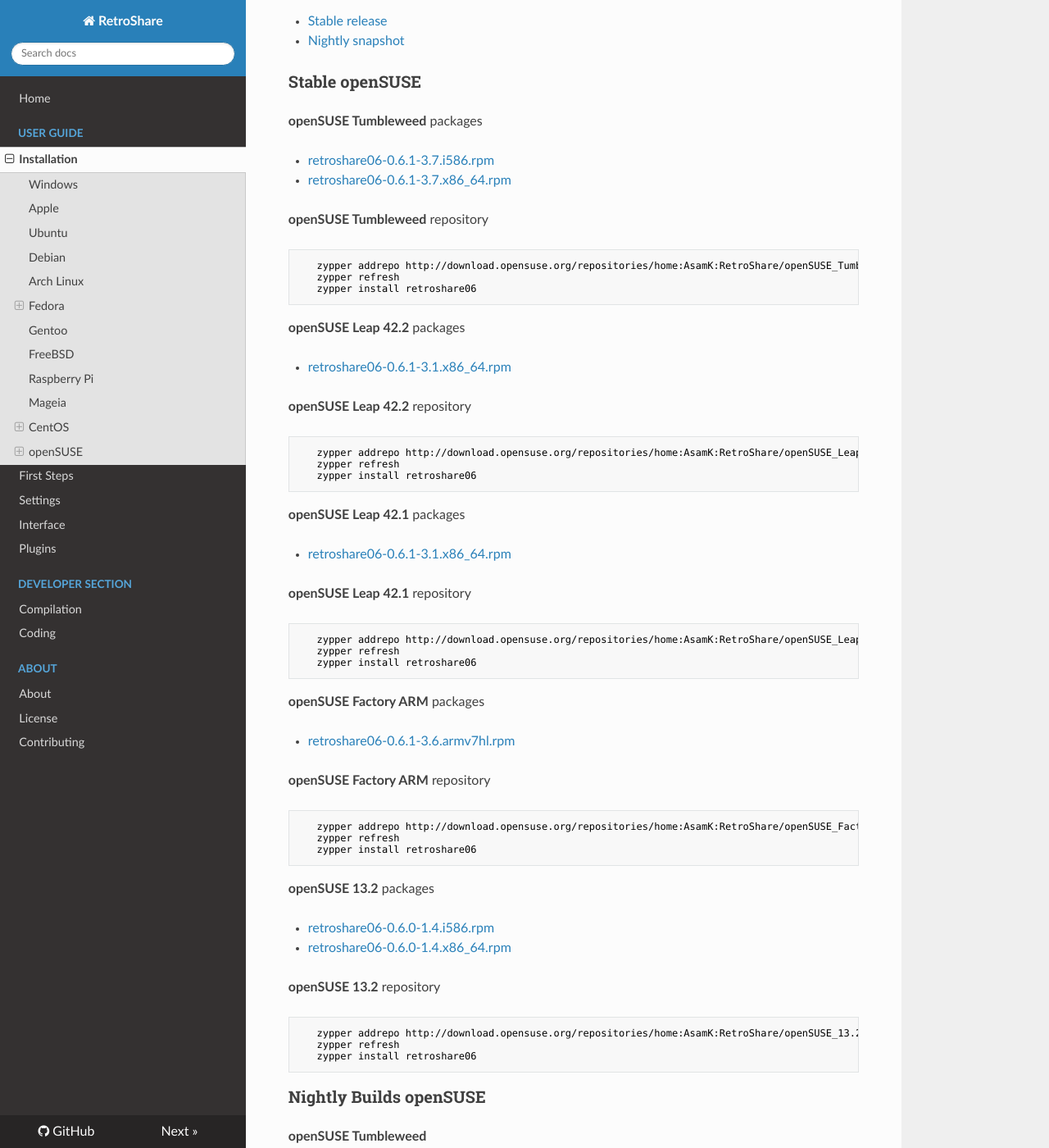
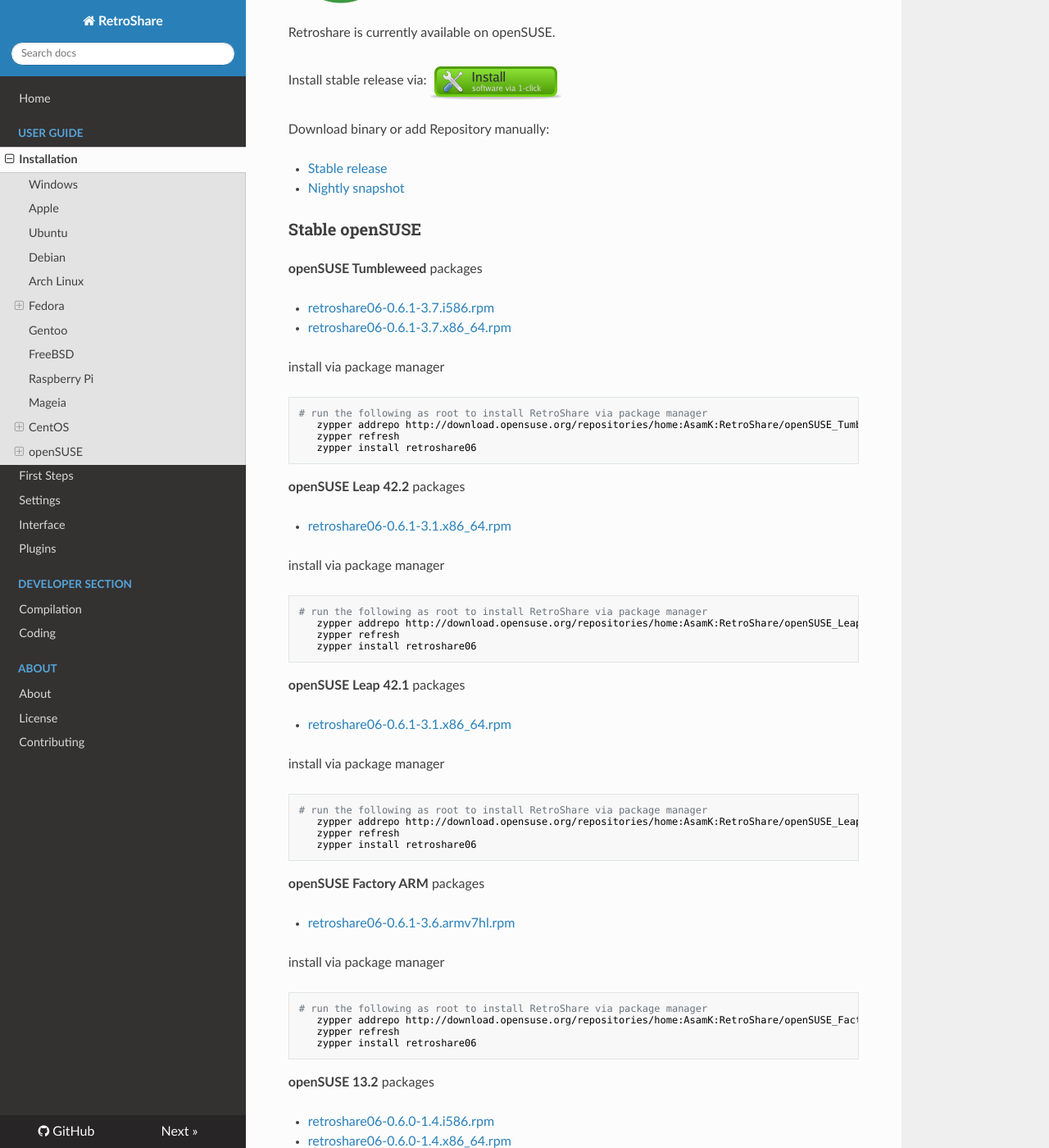
Before and after one commit to RetroShare/documentation, an MkDocs documentation site: the page built from docs/user-guide/installation.md, in a window 1280 px wide and 1400 px high, scrolled down 6131 px. Shown: the whole window at 82% size. Built offline with MkDocs 1.6.1, drawn with Linux system fonts in a browser that asks for light colours; nearby versions of some CDN libraries; old or Windows-style settings are respelled for this version of MkDocs; some of the changed text lies outside the part shown.

Commit message:
install shiny

```diff
--- a/docs/user-guide/installation.md
+++ b/docs/user-guide/installation.md
@@ -89,32 +89,40 @@
 
 ###Stable Fedora
 
+**Fedora 24**
+
  - Fedora 24 32bit [v0.6.1-3.1.i686.rpm](http://download.opensuse.org/repositories/home:/AsamK:/RetroShare/Fedora_24/i686/retroshare06-0.6.1-3.1.i686.rpm)
  - Fedora 24 64bit [v0.6.1-3.1.x86_64.rpm](http://download.opensuse.org/repositories/home:/AsamK:/RetroShare/Fedora_24/x86_64/retroshare06-0.6.1-3.1.x86_64.rpm)
 
-For **Fedora 24** run the following as **root**:
+install via package manager
 
+    # run the following as root to install RetroShare via package manager
        dnf config-manager --add-repo http://download.opensuse.org/repositories/home:AsamK:RetroShare/Fedora_24/home:AsamK:RetroShare.repo
        dnf install retroshare06
+
+**Fedora 23**
 
  - Fedora 23 32bit [v0.6.1-3.1.i686.rpm](http://download.opensuse.org/repositories/home:/AsamK:/RetroShare/Fedora_23/i686/retroshare06-0.6.1-3.1.i686.rpm)
  - Fedora 23 64bit [v0.6.1-3.1.x86_64.rpm](http://download.opensuse.org/repositories/home:/AsamK:/RetroShare/Fedora_23/x86_64/retroshare06-0.6.1-3.1.x86_64.rpm)
 
-For **Fedora 23** run the following as **root**:
+install via package manager
 
+    # run the following as root to install RetroShare via package manager
        dnf config-manager --add-repo http://download.opensuse.org/repositories/home:AsamK:RetroShare/Fedora_23/home:AsamK:RetroShare.repo
        dnf install retroshare06
 
 ###Nightly Builds Fedora
 These builds are released daily and may contain contain bugs.
 
-For **Fedora 24** run the following as **root**:
+**Fedora 24**
 
+    # run the following as root to install RetroShare via package manager
        dnf config-manager --add-repo http://download.opensuse.org/repositories/home:AsamK:RetroShare/Fedora_24/home:AsamK:RetroShare.repo
        dnf install retroshare06-git
 
-For **Fedora 23** run the following as *+root**:
+**Fedora 23**
 
+    # run the following as root to install RetroShare via package manager
        dnf config-manager --add-repo http://download.opensuse.org/repositories/home:AsamK:RetroShare/Fedora_23/home:AsamK:RetroShare.repo
        dnf install retroshare06-git
 
@@ -157,12 +165,13 @@
 ###Stable CentOS
 Stable builds are official releases.
 
-Stable Package for CentOS:
+**CentOS 7**
 
- - CentOS 7 64bit [v0.6.1-3.1.x86_64.rpm](http://download.opensuse.org/repositories/home:/AsamK:/RetroShare/CentOS_7/x86_64/retroshare06-0.6.1-3.1.x86_64.rpm)
+ - 64bit [v0.6.1-3.1.x86_64.rpm](http://download.opensuse.org/repositories/home:/AsamK:/RetroShare/CentOS_7/x86_64/retroshare06-0.6.1-3.1.x86_64.rpm)
 
-For **CentOS 7** run the following as root:
+install via package manager
 
+    # run the following as root to install RetroShare via package manager
        cd /etc/yum.repos.d/
        wget http://download.opensuse.org/repositories/home:AsamK:RetroShare/CentOS_7/home:AsamK:RetroShare.repo
        yum install retroshare06
@@ -170,8 +179,9 @@
 ###Nightly Builds CentOS
 These builds are released daily and may contain contain bugs.
 
-For **CentOS 7** run the following as root:
+install via package manager
 
+    # run the following as root to install RetroShare via package manager
        cd /etc/yum.repos.d/
        wget http://download.opensuse.org/repositories/home:AsamK:RetroShare/CentOS_7/home:AsamK:RetroShare.repo
        yum install retroshare06-git
@@ -197,8 +207,9 @@
  - [retroshare06-0.6.1-3.7.i586.rpm](http://download.opensuse.org/repositories/home:/AsamK:/RetroShare/openSUSE_Tumbleweed/i586/retroshare06-0.6.1-3.7.i586.rpm)
  - [retroshare06-0.6.1-3.7.x86_64.rpm](http://download.opensuse.org/repositories/home:/AsamK:/RetroShare/openSUSE_Tumbleweed/x86_64/retroshare06-0.6.1-3.7.x86_64.rpm)
 
-**openSUSE Tumbleweed** repository
+install via package manager
 
+    # run the following as root to install RetroShare via package manager
        zypper addrepo http://download.opensuse.org/repositories/home:AsamK:RetroShare/openSUSE_Tumbleweed/home:AsamK:RetroShare.repo
        zypper refresh
        zypper install retroshare06
@@ -207,8 +218,9 @@
 
  - [retroshare06-0.6.1-3.1.x86_64.rpm](http://download.opensuse.org/repositories/home:/AsamK:/RetroShare/openSUSE_Leap_42.2/x86_64/retroshare06-0.6.1-3.1.x86_64.rpm)
 
-**openSUSE Leap 42.2** repository
+install via package manager
 
+    # run the following as root to install RetroShare via package manager
        zypper addrepo http://download.opensuse.org/repositories/home:AsamK:RetroShare/openSUSE_Leap_42.2/home:AsamK:RetroShare.repo
        zypper refresh
        zypper install retroshare06
@@ -217,8 +229,9 @@
 
  - [retroshare06-0.6.1-3.1.x86_64.rpm](http://download.opensuse.org/repositories/home:/AsamK:/RetroShare/openSUSE_Leap_42.1/x86_64/retroshare06-0.6.1-3.1.x86_64.rpm)
 
-**openSUSE Leap 42.1** repository
+install via package manager
 
+    # run the following as root to install RetroShare via package manager
        zypper addrepo http://download.opensuse.org/repositories/home:AsamK:RetroShare/openSUSE_Leap_42.1/home:AsamK:RetroShare.repo
        zypper refresh
        zypper install retroshare06
@@ -227,8 +240,9 @@
 
  - [retroshare06-0.6.1-3.6.armv7hl.rpm](http://download.opensuse.org/repositories/home:/AsamK:/RetroShare/openSUSE_Factory_ARM/armv7hl/retroshare06-0.6.1-3.6.armv7hl.rpm)
 
-**openSUSE Factory ARM** repository
+install via package manager
 
+    # run the following as root to install RetroShare via package manager
        zypper addrepo http://download.opensuse.org/repositories/home:AsamK:RetroShare/openSUSE_Factory_ARM/home:AsamK:RetroShare.repo
        zypper refresh
        zypper install retroshare06
@@ -238,8 +252,9 @@
  - [retroshare06-0.6.0-1.4.i586.rpm](http://download.opensuse.org/repositories/home:/AsamK:/RetroShare/openSUSE_13.2/i586/retroshare06-0.6.0-1.4.i586.rpm)
  - [retroshare06-0.6.0-1.4.x86_64.rpm](http://download.opensuse.org/repositories/home:/AsamK:/RetroShare/openSUSE_13.2/x86_64/retroshare06-0.6.0-1.4.x86_64.rpm)
 
-**openSUSE 13.2** repository
+install via package manager
 
+    # run the following as root to install RetroShare via package manager
        zypper addrepo http://download.opensuse.org/repositories/home:AsamK:RetroShare/openSUSE_13.2/home:AsamK:RetroShare.repo
        zypper refresh
        zypper install retroshare06
@@ -248,30 +263,35 @@
 
 **openSUSE Tumbleweed**
 
+    # run the following as root to install RetroShare via package manager
        zypper addrepo http://download.opensuse.org/repositories/home:AsamK:RetroShare/openSUSE_Tumbleweed/home:AsamK:RetroShare.repo
        zypper refresh
        zypper install retroshare06-git
 
 **openSUSE Leap 42.2**
 
+    # run the following as root to install RetroShare via package manager
        zypper addrepo http://download.opensuse.org/repositories/home:AsamK:RetroShare/openSUSE_Leap_42.2/home:AsamK:RetroShare.repo
        zypper refresh
        zypper install retroshare06-git
 
 **openSUSE Leap 42.1**
 
+    # run the following as root to install RetroShare via package manager
        zypper addrepo http://download.opensuse.org/repositories/home:AsamK:RetroShare/openSUSE_Leap_42.1/home:AsamK:RetroShare.repo
        zypper refresh
        zypper install retroshare06-git
 
 **openSUSE Factory ARM**
 
+    # run the following as root to install RetroShare via package manager
        zypper addrepo http://download.opensuse.org/repositories/home:AsamK:RetroShare/openSUSE_Factory_ARM/home:AsamK:RetroShare.repo
        zypper refresh
        zypper install retroshare06-git
 
 **openSUSE 13.2**
 
+    # run the following as root to install RetroShare via package manager
        zypper addrepo http://download.opensuse.org/repositories/home:AsamK:RetroShare/openSUSE_13.2/home:AsamK:RetroShare.repo
        zypper refresh
        zypper install retroshare06-git
```
